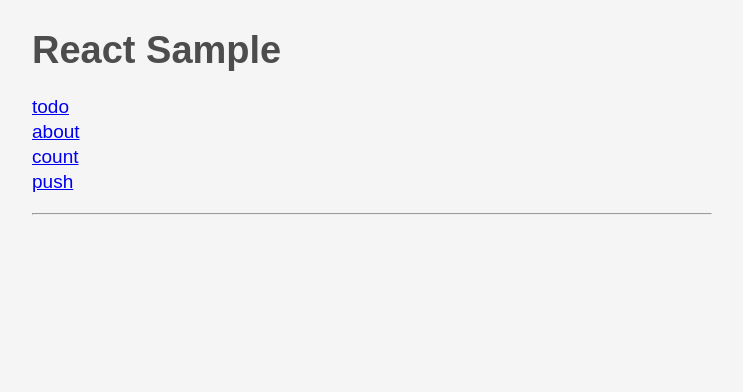
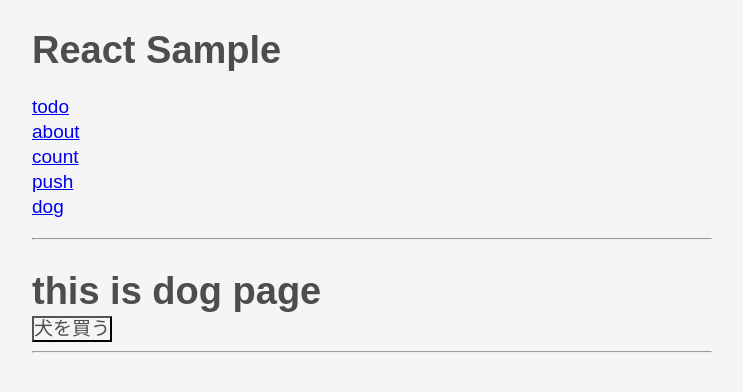
Before and after one commit to reibomaru/react_sample, a React (Create React App) app: page /dog in a window 1280 px wide. Shown: the top 392 px of the page, without its empty margins (268-1011 px from the left). Built offline with nearby package versions, Linux system fonts and the light colour scheme.

Commit message:
feat: reducerを使って犬を追加する機能を実装した

```diff
--- a/package.json
+++ b/package.json
@@ -6,6 +6,7 @@
     "@testing-library/jest-dom": "^5.11.9",
     "@testing-library/react": "^11.2.5",
     "@testing-library/user-event": "^12.8.1",
+    "axios": "^0.21.1",
     "nanoid": "^3.1.20",
     "react": "^17.0.1",
     "react-dom": "^17.0.1",
--- a/src/App.js
+++ b/src/App.js
@@ -3,8 +3,9 @@ import { BrowserRouter as Router, Route, Link } from "react-router-dom";
 import TopPage from './pages/TopPage'
 import TodoPage from './pages/TodoPage'
 import AboutPage from './pages/AboutPage'
-import { CountPage } from './pages/CountPage';
+import CountPage from './pages/CountPage';
 import PushPage from './pages/PushPage'
+import DogPage from "./pages/DogPage";
 
 function App(props) {
   return(
@@ -16,6 +17,7 @@ function App(props) {
           <li><Link to="/about">about</Link></li>
           <li><Link to="/count">count</Link></li>
           <li><Link to="/push">push</Link></li>
+          <li><Link to="/dog">dog</Link></li>
         </ul>
 
         <hr/>
@@ -24,6 +26,7 @@ function App(props) {
         <Route path="/about" component={AboutPage}></Route>
         <Route path="/count" component={CountPage}></Route>
         <Route path="/push" component={PushPage}></Route>
+        <Route path="/dog" component={DogPage}></Route>
       </Router>
     </div>
   )
--- /dev/null
+++ b/src/components/Image.js
@@ -0,0 +1,70 @@
+import axios from 'axios';
+import React, {useReducer, useEffect} from 'react';
+
+function Image(props){
+    const initialState = {
+        isLoading: true,
+        url: null,
+        name: null,
+        error: null,
+    }
+    function resReducer(state, action){
+        switch(action.type){
+            case 'PENDING':
+                return{
+                    isLoading: true,
+                    url: null,
+                    name: null,
+                    error: null,
+                };
+            case 'SUCCEEDED':
+                return{
+                    isLoading: false,
+                    url: action.payload.url,
+                    name: action.payload.name,
+                    error: null,
+                };
+            case 'FAILED':
+                return{
+                    isLoading: false,
+                    url: null,
+                    name: null,
+                    error: action.error,
+                };
+            default:
+                return state;
+        }
+    }
+    const [resState, dispath] = useReducer(resReducer, initialState);
+
+    useEffect(() => {
+        async function getData(){
+            try {
+                const resName = await axios.get('https://randomuser.me/api/');
+                const resUrl = await axios.get('https://dog.ceo/api/breeds/image/random');
+                dispath({type: "SUCCEEDED", payload: {name: resName.data.results[0].name.first, url: resUrl.data.message}});
+            } catch (error) {
+                dispath({type: "FAILED", error: error.toString()});
+            }
+        }
+        getData();
+        return () => {
+            alert('ばいばーい');
+        };
+    }, []);
+    return(
+        <>
+        <p>id: {props.id}</p>
+        <div>
+            {resState.isLoading ? <h3>now loading...</h3> : null }
+            {resState.name ? <p>name: {resState.name}</p> : null }
+            {resState.url ? <img style={{height: '200px'}} src={resState.url}/> : null }
+            {resState.error ? <p>{resState.error}</p> : null}
+        </div>
+        <button onClick={()=>{props.release(props.id)}}>手放す</button>
+        <hr/>
+        </>
+    )
+}
+
+export default Image;
--- a/src/pages/CountPage.js
+++ b/src/pages/CountPage.js
@@ -3,7 +3,7 @@ import CountDisplay from '../components/CountDisplay';
 import CountButton from '../components/CountButton'
 import { CountProvider } from '../hooks/Count'
 
-export function CountPage(props){
+export default function CountPage(props){
 
     return(
         <>
--- /dev/null
+++ b/src/pages/DogPage.js
@@ -0,0 +1,40 @@
+import React from 'react';
+import { nanoid } from "nanoid";
+import Image from '../components/Image'
+
+function DogPage(){
+    const initialImage = [];
+    function imagesReducer(state, action){
+        switch(action.type){
+            case 'add':
+                const id = nanoid();
+                return [...state, {id: id}];
+            case 'delete':
+                return state.filter(elem => action.payload.id !== elem.id);
+            default:
+                return state;
+        }
+    }
+    const [imageState, imageDispatch] = React.useReducer(imagesReducer, initialImage);
+
+    function releaseDog(id){
+        imageDispatch({type: 'delete', payload: {id: id}});
+    }
+
+    const imageElemList = imageState.map(elem => {
+        return(
+            <Image key={elem.id} id={elem.id} release={releaseDog}/>
+        )
+    })
+
+    return(
+        <>
+        <h1>this is dog page</h1>
+        <button onClick={()=>{imageDispatch({type: 'add'})}}>犬を買う</button>
+        <hr/>
+        {imageElemList}
+        </>
+    )
+}
+
+export default DogPage;
```
Also changed, not shown: 1 other file (tests, documents, lock files or other folders).
